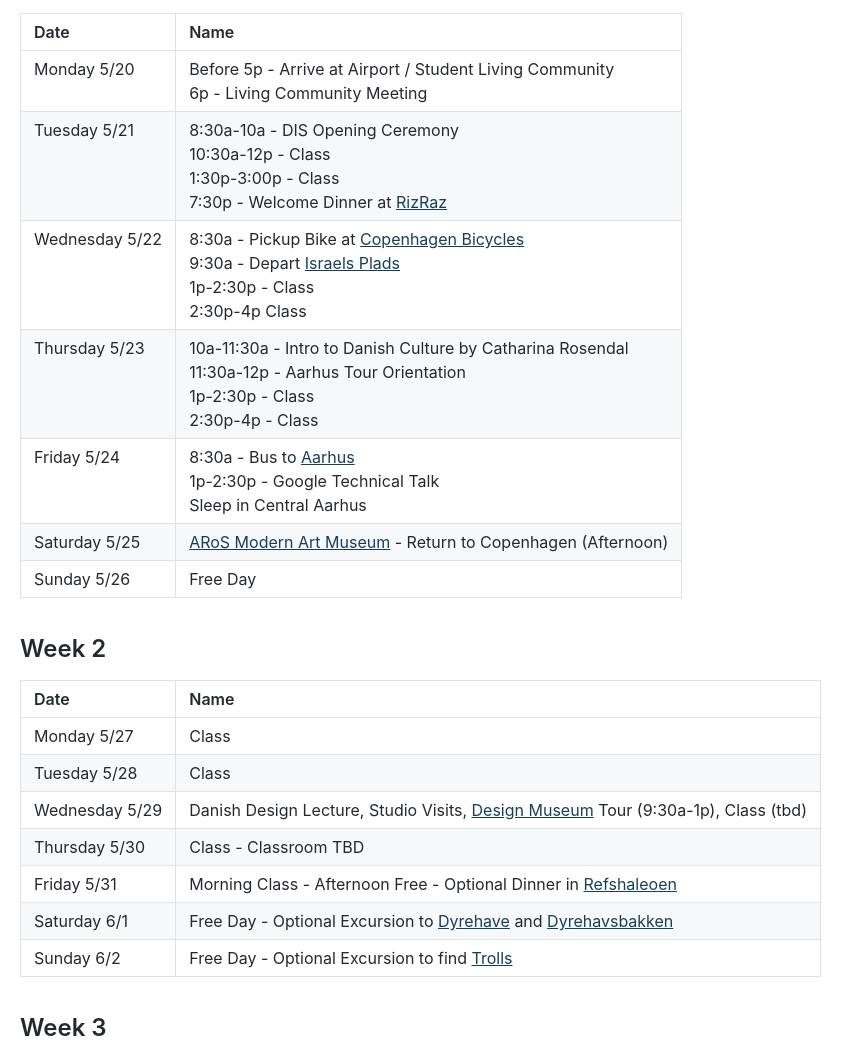
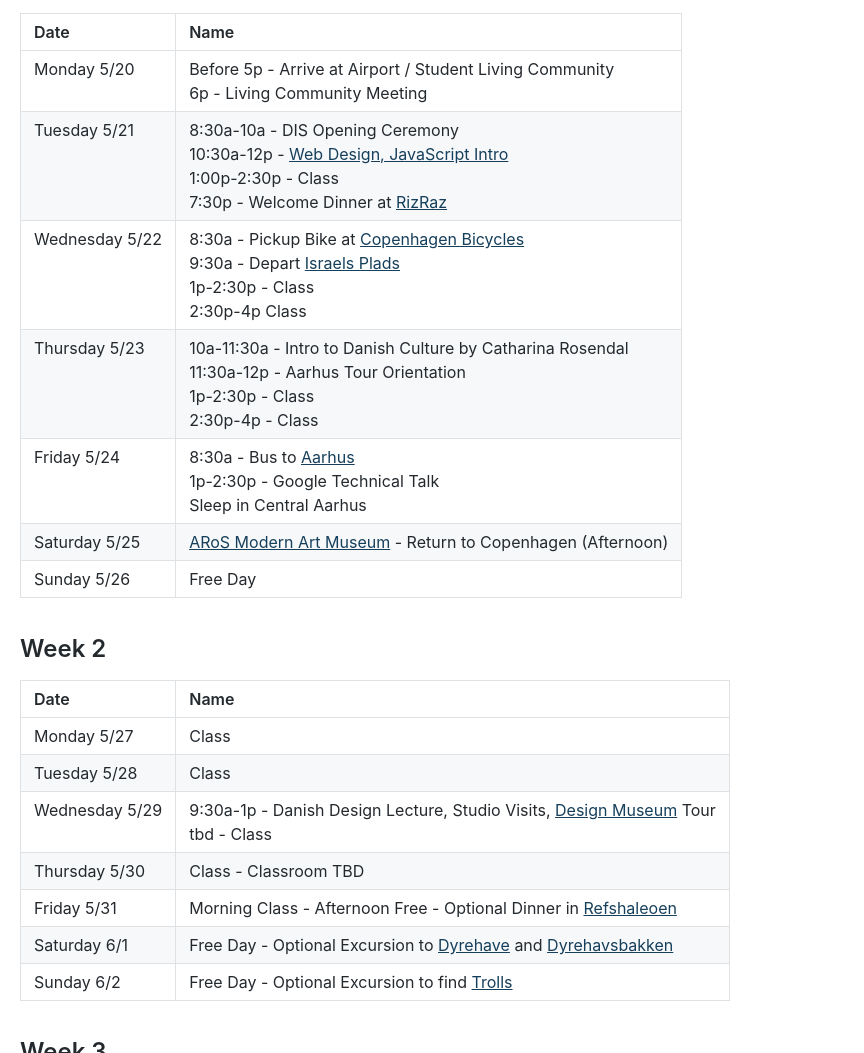
Before and after one commit to cph426-2019/cph426-2019.github.io, a plain HTML site: page docs/schedule.html in a window 1280 px wide. Shown: the part 409-1462 px from the top of the page, without its empty margins (0-864 px from the left). Drawn offline with nearby package versions, Linux system fonts and the light colour scheme.

Commit message:
Deploy website
Deploy website version based on 9c39b597b92dfe8d3af7a9cb3da108d0c1c7b827

```diff
--- a/docs/schedule.html
+++ b/docs/schedule.html
@@ -17,7 +17,7 @@
 </thead>
 <tbody>
 <tr><td>Monday 5/20</td><td>Before 5p - Arrive at Airport / Student Living Community<br>6p - Living Community Meeting</td></tr>
-<tr><td>Tuesday 5/21</td><td>8:30a-10a - DIS Opening Ceremony<br>10:30a-12p - Class<br>1:30p-3:00p - Class<br>7:30p - Welcome Dinner at <a href="https://www.rizraz.dk/mad/">RizRaz</a></td></tr>
+<tr><td>Tuesday 5/21</td><td>8:30a-10a - DIS Opening Ceremony<br>10:30a-12p - <a href="/docs/lec1-design-javascript.pdf">Web Design, JavaScript Intro</a><br>1:00p-2:30p - Class<br>7:30p - Welcome Dinner at <a href="https://www.rizraz.dk/mad/">RizRaz</a></td></tr>
 <tr><td>Wednesday 5/22</td><td>8:30a - Pickup Bike at <a href="https://www.google.dk/maps/place/Copenhagen+Bicycles+ApS/@55.6789204,12.5906762,17z/data=!3m1!4b1!4m5!3m4!1s0x4652533cc53a03c1:0x1676a21c46d4658!8m2!3d55.6789174!4d12.5928649?hl=en&amp;shorturl=1">Copenhagen Bicycles</a><br>9:30a - Depart <a href="https://www.google.com/maps/place/Israels+Plads/@55.6829302,12.5688172,15z/data=!4m5!3m4!1s0x0:0x852f35f833ec206b!8m2!3d55.6829302!4d12.5688172">Israels Plads</a><br>1p-2:30p - Class<br>2:30p-4p Class</td></tr>
 <tr><td>Thursday 5/23</td><td>10a-11:30a - Intro to Danish Culture by Catharina Rosendal<br>11:30a-12p - Aarhus Tour Orientation<br>1p-2:30p - Class<br> 2:30p-4p - Class</td></tr>
 <tr><td>Friday 5/24</td><td>8:30a - Bus to <a href="https://en.wikipedia.org/wiki/Aarhus">Aarhus</a><br>1p-2:30p - Google Technical Talk<br>Sleep in Central Aarhus</td></tr>
@@ -33,7 +33,7 @@
 <tbody>
 <tr><td>Monday 5/27</td><td>Class</td></tr>
 <tr><td>Tuesday 5/28</td><td>Class</td></tr>
-<tr><td>Wednesday 5/29</td><td>Danish Design Lecture, Studio Visits, <a href="https://designmuseum.dk/en/">Design Museum</a> Tour (9:30a-1p), Class (tbd)</td></tr>
+<tr><td>Wednesday 5/29</td><td>9:30a-1p - Danish Design Lecture, Studio Visits, <a href="https://designmuseum.dk/en/">Design Museum</a> Tour<br>tbd - Class</td></tr>
 <tr><td>Thursday 5/30</td><td>Class - Classroom TBD</td></tr>
 <tr><td>Friday 5/31</td><td>Morning Class - Afternoon Free - Optional Dinner in <a href="https://www.nytimes.com/2019/03/29/travel/copenhagen-refshaleoen.html">Refshaleoen</a></td></tr>
 <tr><td>Saturday 6/1</td><td>Free Day - Optional Excursion to <a href="https://en.wikipedia.org/wiki/J%C3%A6gersborg_Dyrehave">Dyrehave</a> and <a href="https://en.wikipedia.org/wiki/Dyrehavsbakken">Dyrehavsbakken</a></td></tr>
```
Also changed, not shown: docs/schedule/index.html (+2 -2 lines), 1 other file.
